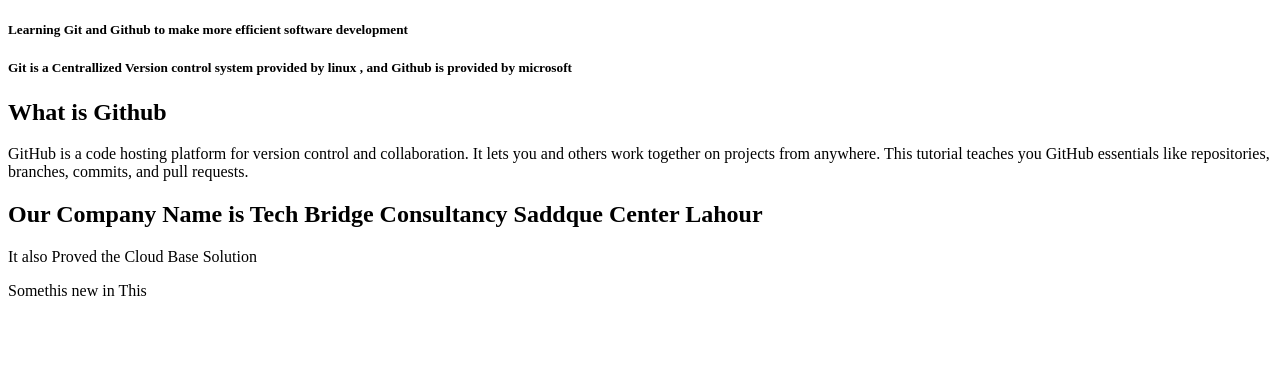
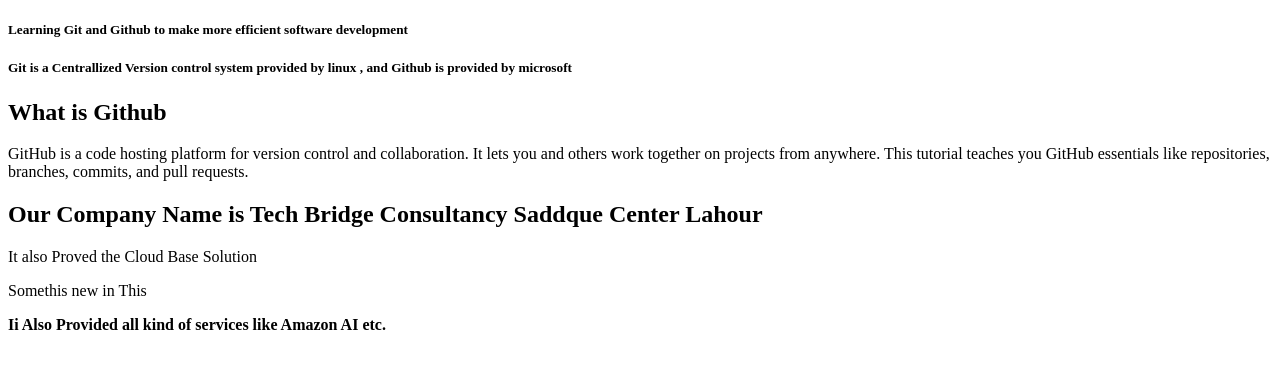
Before and after one commit to MuhammasWaqas/Learn-Web-Development, a plain HTML site: page index.html in a window 1280 px wide. Drawn offline with Linux system fonts and the light colour scheme.

Commit message:
Write New Text Here

```diff
--- a/index.html
+++ b/index.html
@@ -15,5 +15,6 @@
        <h2>Our Company Name is Tech Bridge Consultancy Saddque Center Lahour</h2>
        <p>It also Proved the Cloud Base Solution</p>
        <p>Somethis new in  This</p>
+       <p><b>Ii Also Provided all kind of services like Amazon AI etc.</b></p>
 </body>
 </html>
```
